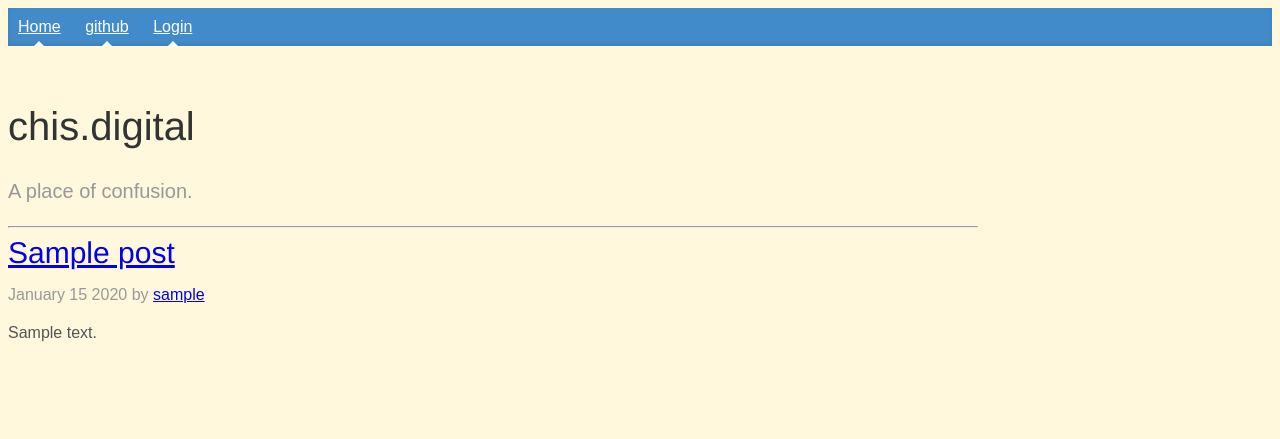
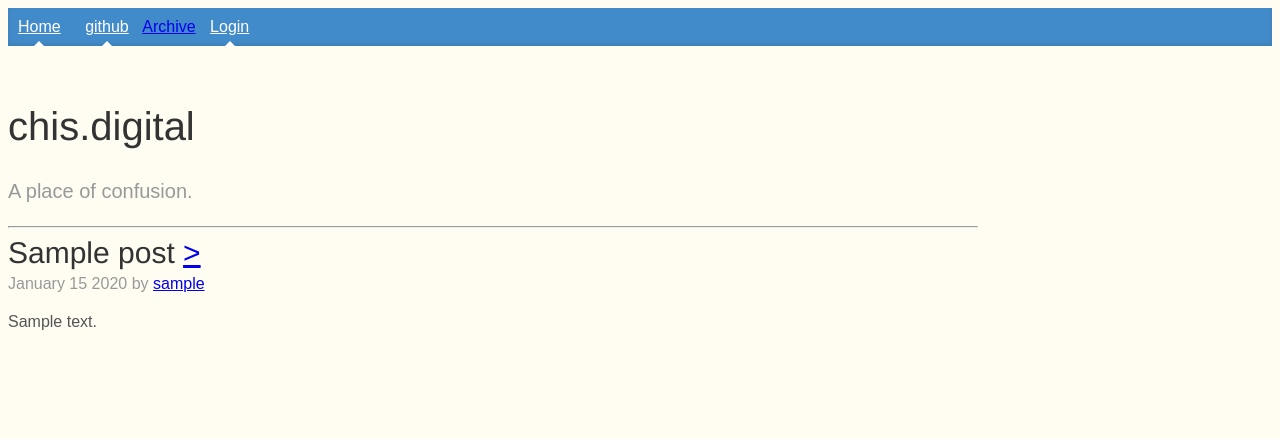
Before and after one commit to chis/chis.digital, a Flask app: page / in a window 1280 px wide. Shown: the top 439 px of the page. Run offline with Flask 2, Linux system fonts and the light colour scheme; tables that the repository leaves empty hold one stand-in row (values such as "Sample post").

Commit message:
Added some links

```diff
--- a/app/static/css/bs_blog.css
+++ b/app/static/css/bs_blog.css
@@ -5,7 +5,7 @@
 body {
   font-family: Arial, Helvetica, sans-serif;
   color: #555;
-  background-color: cornsilk;
+  background-color: #fffcf1;
 }
 
 
--- a/app/templates/_post.html
+++ b/app/templates/_post.html
@@ -1,5 +1,5 @@
-<h2 class="blog-post-title"><a href="{{ url_for('view_post', id=post.id) }}">{{ post.title }}</a></h2>
-<p class="blog-post-meta">{{ datetime_format(post.timestamp) }} by <a href="mailto:{{ post.author.email }}">{{ post.author.username }}</a></p>
+<h2 class="blog-post-title">{{ post.title }} <a href="{{ url_for('view_post', id=post.id) }}">></a></h2>
+<div class="blog-post-meta">{{ datetime_format(post.timestamp) }} by <a href="mailto:{{ post.author.email }}">{{ post.author.username }}</a></div>
 <div class="blog-post">{{ post.body }}<br>
 </div>
 
--- a/app/templates/base.html
+++ b/app/templates/base.html
@@ -24,6 +24,7 @@
 
           <a class="blog-nav-item active" href="{{ url_for('index') }}">Home</a>
           <a class="blog-nav-item active" href="https://github.com/chis">github</a>
+          <a class="blog-nav-item-active" href="#">Archive</a>
             {% if current_user.is_anonymous %}
             <a class="blog-nav-item active" href="{{ url_for('a') }}">Login</a>
             {% else %}
--- a/app/templates/index.html
+++ b/app/templates/index.html
@@ -9,7 +9,7 @@
         <p>
             {{ form.title(cols=150) }}
             {{ form.post.label }}<br>
-            {{ form.post(cols=150, rows=7) }}<br>
+            {{ form.post(cols=80, rows=4) }}<br>
             {% for error in form.post.errors %}
             <span style="color: red;">[{{ error }}]</span>
             {% endfor %}
```
Also changed, not shown: app/routes.py (line endings or trailing spaces).
